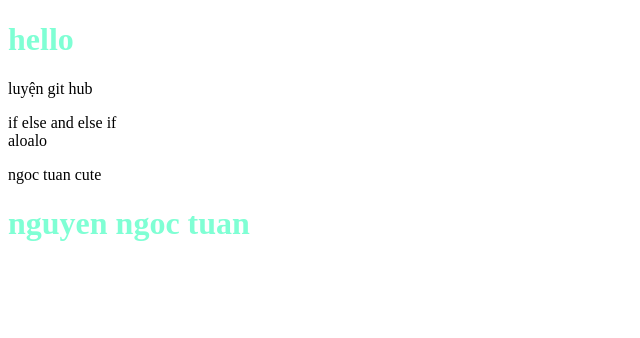
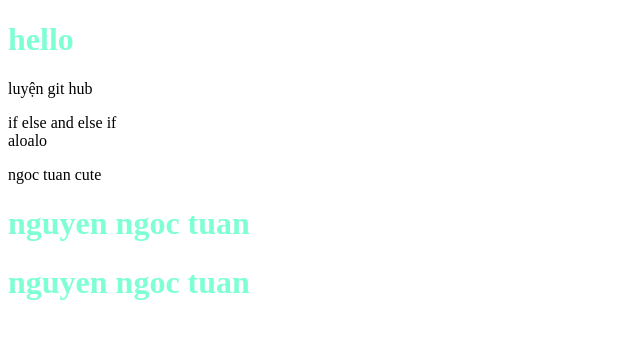
Before and after one commit to tuanmup123/demoGit, a plain HTML site: page index.html in a window 1280 px wide. Shown: the whole page, without its empty margins (0-640 px from the left). Drawn offline with Linux system fonts and the light colour scheme.

Commit message:
them h1 lan nua

```diff
--- a/index.html
+++ b/index.html
@@ -22,5 +22,7 @@
     </div>
     <p>ngoc tuan cute</p>
     <h1>nguyen ngoc tuan</h1>
+    <h1>nguyen ngoc tuan</h1>
+
 </body>
 </html>
```
